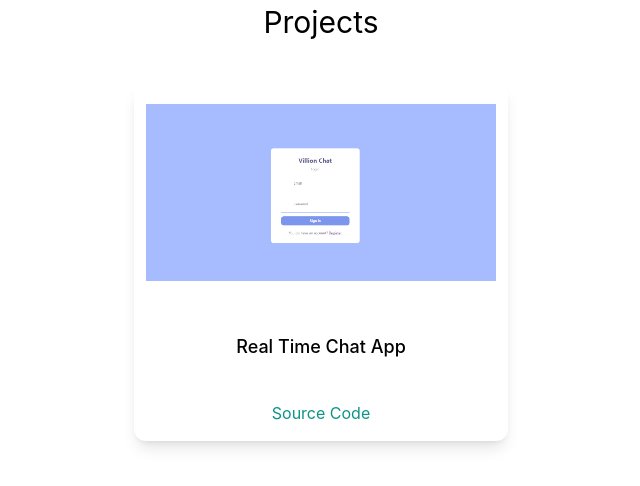
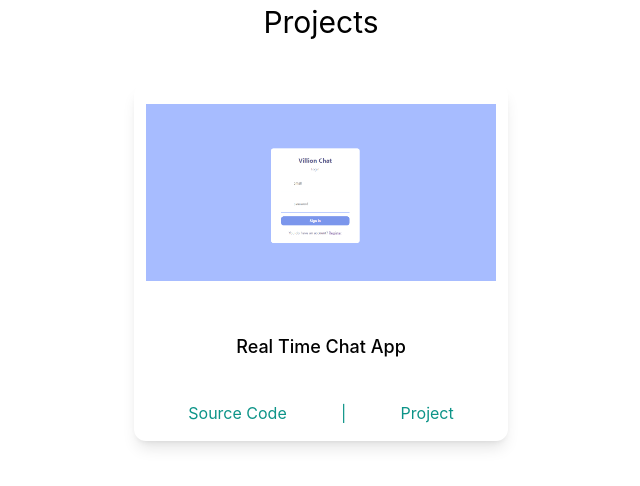
Before and after one commit to Damvilion/portfolio_website, a Next.js app: page /Projects in a window 1280 px wide. Shown: the top 486 px of the page, without its empty margins (319-959 px from the left). Built offline with nearby package versions, Linux system fonts and the light colour scheme.

Commit message:
Fixed some links

```diff
--- a/pages/Projects.js
+++ b/pages/Projects.js
@@ -20,14 +20,23 @@ const Projects = () => {
           </div>
 
           <h3 className="text-lg font-medium pt-8 pb-2">Real Time Chat App</h3>
-          <div className="py-2 mx-2">
-            <p></p>
-          </div>
-          <h4 className="py-4 text-teal-600">
-            <a href="http://github.com/damvilion" target="_blank">
+          <div className=" mx-auto py-2"></div>
+          <div className="py-4 text-teal-600 flex justify-evenly">
+            <a
+              href="https://github.com/Damvilion/real-time-chat"
+              target="_blank"
+            >
               Source Code
             </a>
-          </h4>
+            <span>|</span>
+            <a
+              href="https://real-time-chat-brown.vercel.app/login"
+              target="_blank"
+              rel="noopener noreferrer"
+            >
+              Project
+            </a>
+          </div>
         </div>
       </div>
     </div>
```
